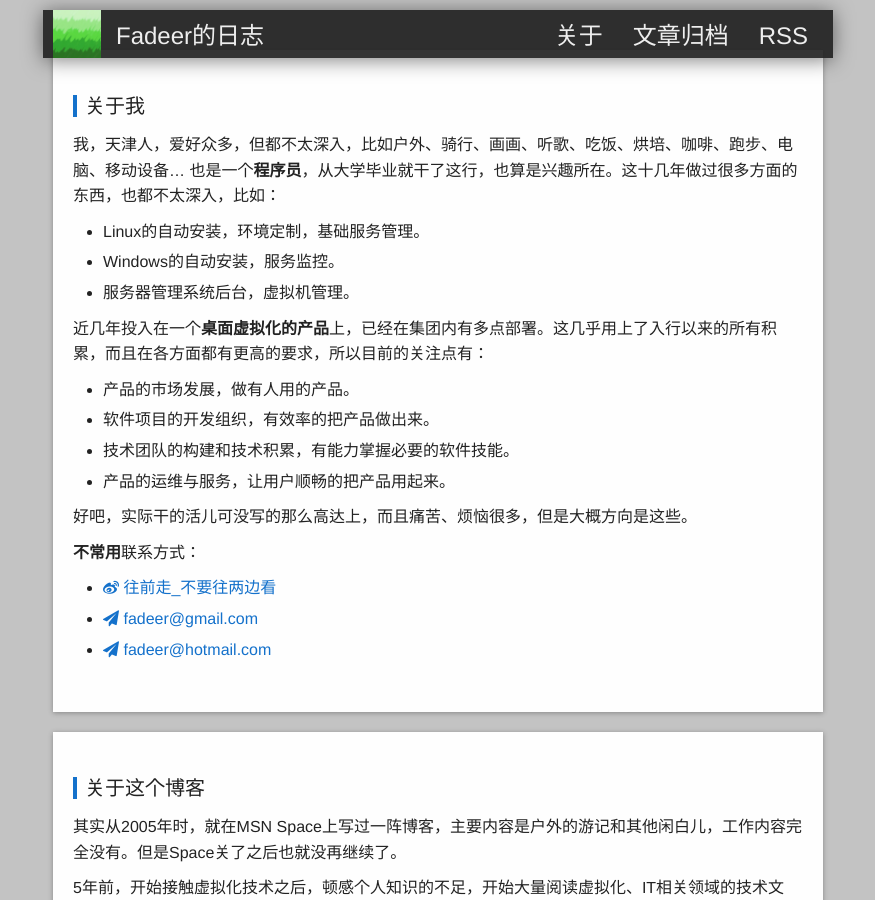
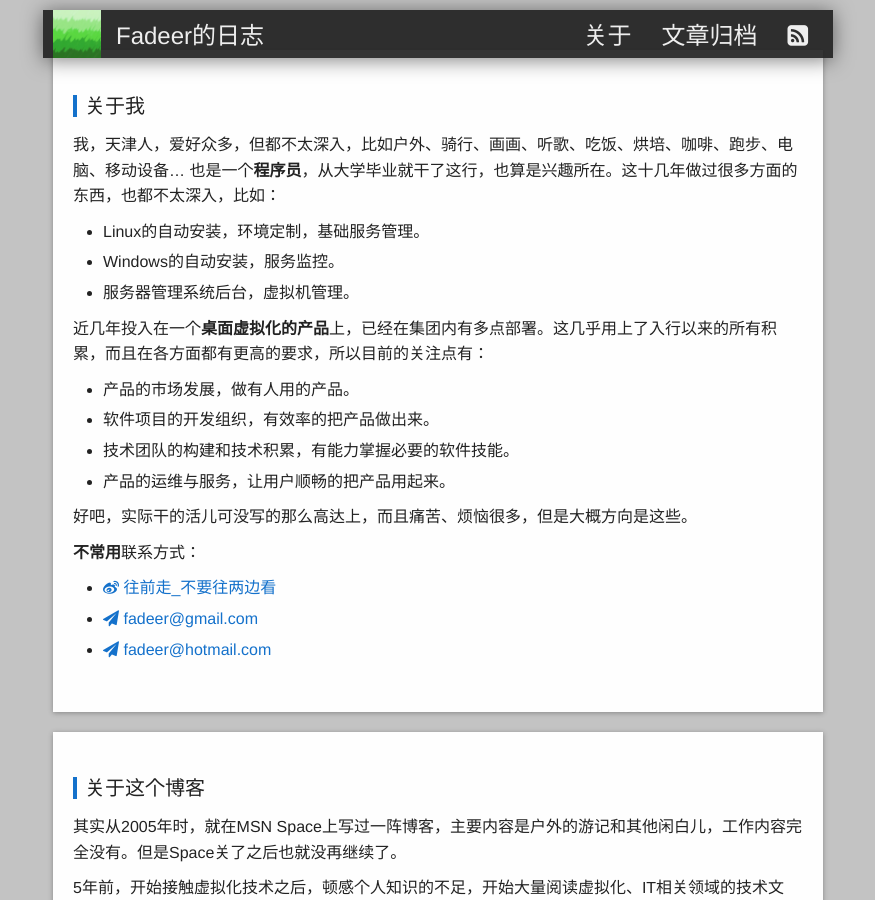
Before and after one commit to fadeer/fadeer.github.io, a Jekyll site: the page built from about.html, in a window 1280 px wide and 900 px high. Shown: the whole window, without its empty margins (202-1077 px from the left). Built offline with Jekyll 4.4.1, drawn with Linux system fonts in a browser that asks for light colours.

Commit message:
update style

```diff
--- a/_includes/_fadeer.md
+++ b/_includes/_fadeer.md
@@ -18,6 +18,6 @@
 
 **不常用**联系方式：
 
-* [<i class="fa fa-weibo" /> 往前走_不要往两边看](http://weibo.com/fadeer)
-* [<i class="fa fa-send" /> fadeer@gmail.com](mailto:fadeer@gmail.com)
-* [<i class="fa fa-send" /> fadeer@hotmail.com](mailto:fadeer@hotmail.com)
+* [<i class="fa fa-weibo"></i> 往前走_不要往两边看](http://weibo.com/fadeer)
+* [<i class="fa fa-send"></i> fadeer@gmail.com](mailto:fadeer@gmail.com)
+* [<i class="fa fa-send"></i> fadeer@hotmail.com](mailto:fadeer@hotmail.com)
--- a/_includes/header.html
+++ b/_includes/header.html
@@ -5,7 +5,7 @@
     <div class="person" ></div>
     <a class="site-title" href="{{ site.baseurl }}/">{{ site.title }}</a>
 
-    <a class="site-title site-index" href="{{ site.baseurl }}/feed.xml">{{ site.t_rss }}</a>
+    <a class="site-title site-index" href="{{ site.baseurl }}/feed.xml"><i class="fa fa-rss-square"></i></a>
     <a class="site-title site-index" href="{{ site.baseurl }}/archive.html">{{ site.t_archive }}</a>
     <a class="site-title site-index" href="{{ site.baseurl }}/about.html">{{ site.t_about }}</a>
 
```
